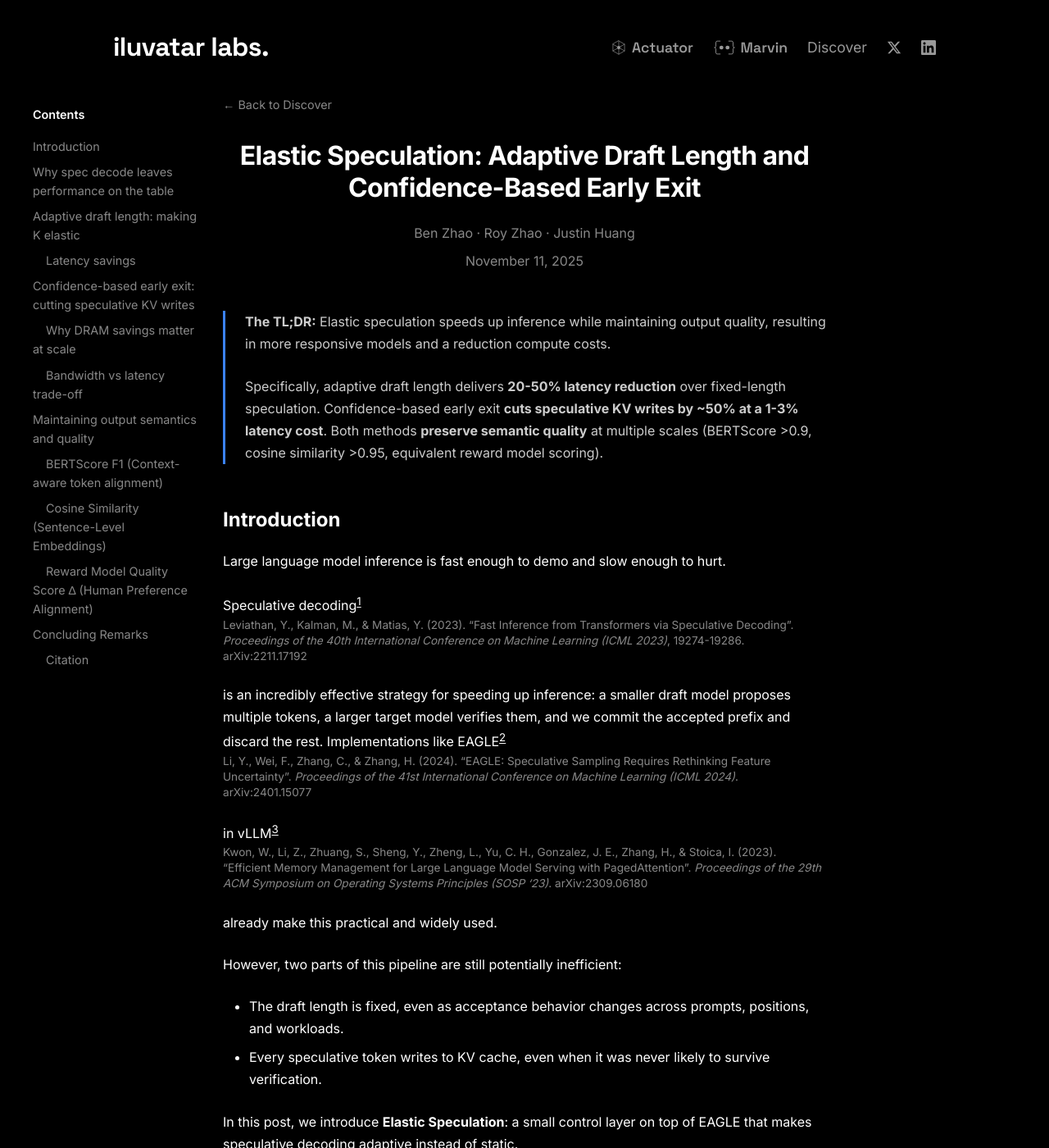
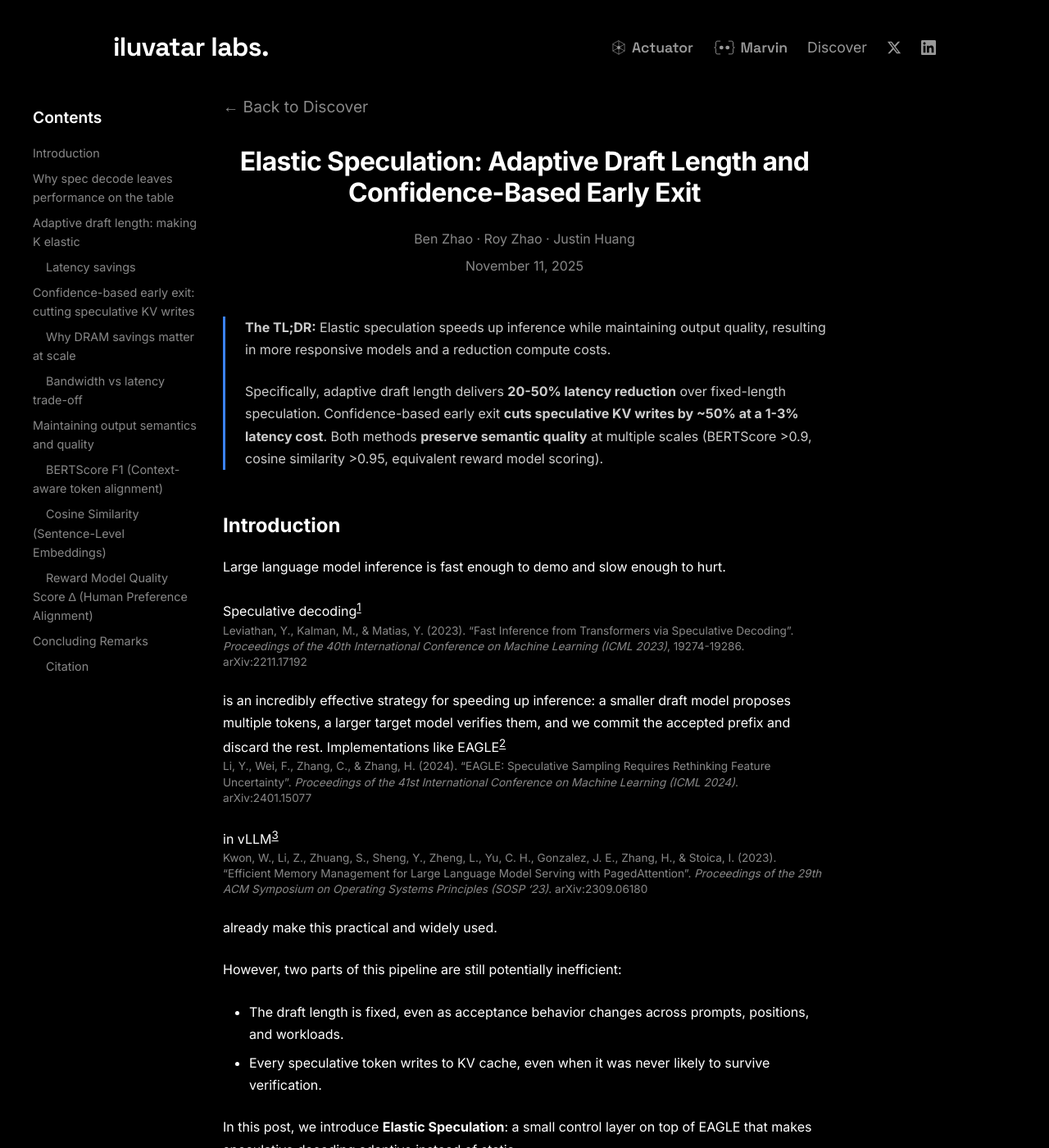
Before and after one commit to IluvatarLabs/iluvatarlabs.github.io, a Jekyll site: the page built from _posts/2025-11-11-elastic-speculation.md, in a window 1280 px wide and 1400 px high. Shown: the whole window at 82% size. Built offline with Jekyll 4.4.1, drawn with Linux system fonts in a browser that asks for light colours.

```diff
--- a/_layouts/post.html
+++ b/_layouts/post.html
@@ -49,6 +49,7 @@
 
     .toc-title {
         font-weight: 600;
+        font-size: 1.2rem;
         margin-bottom: 1rem;
         color: #fff;
     }
@@ -168,7 +169,7 @@
         margin-bottom: 2rem;
         color: #888;
         text-decoration: none;
-        font-size: 0.9rem;
+        font-size: 1.2rem;
     }
 
     .back-link:hover {
```
